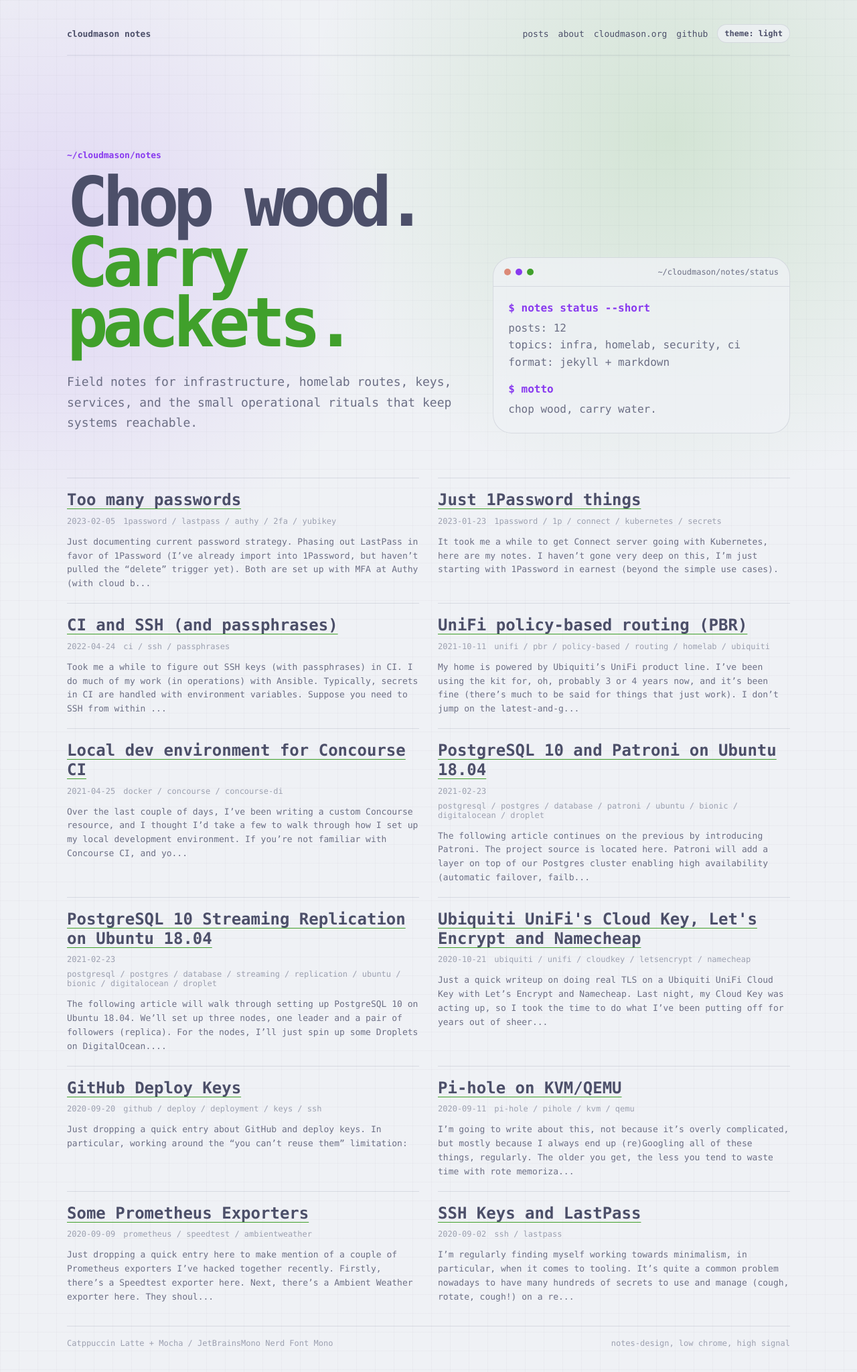
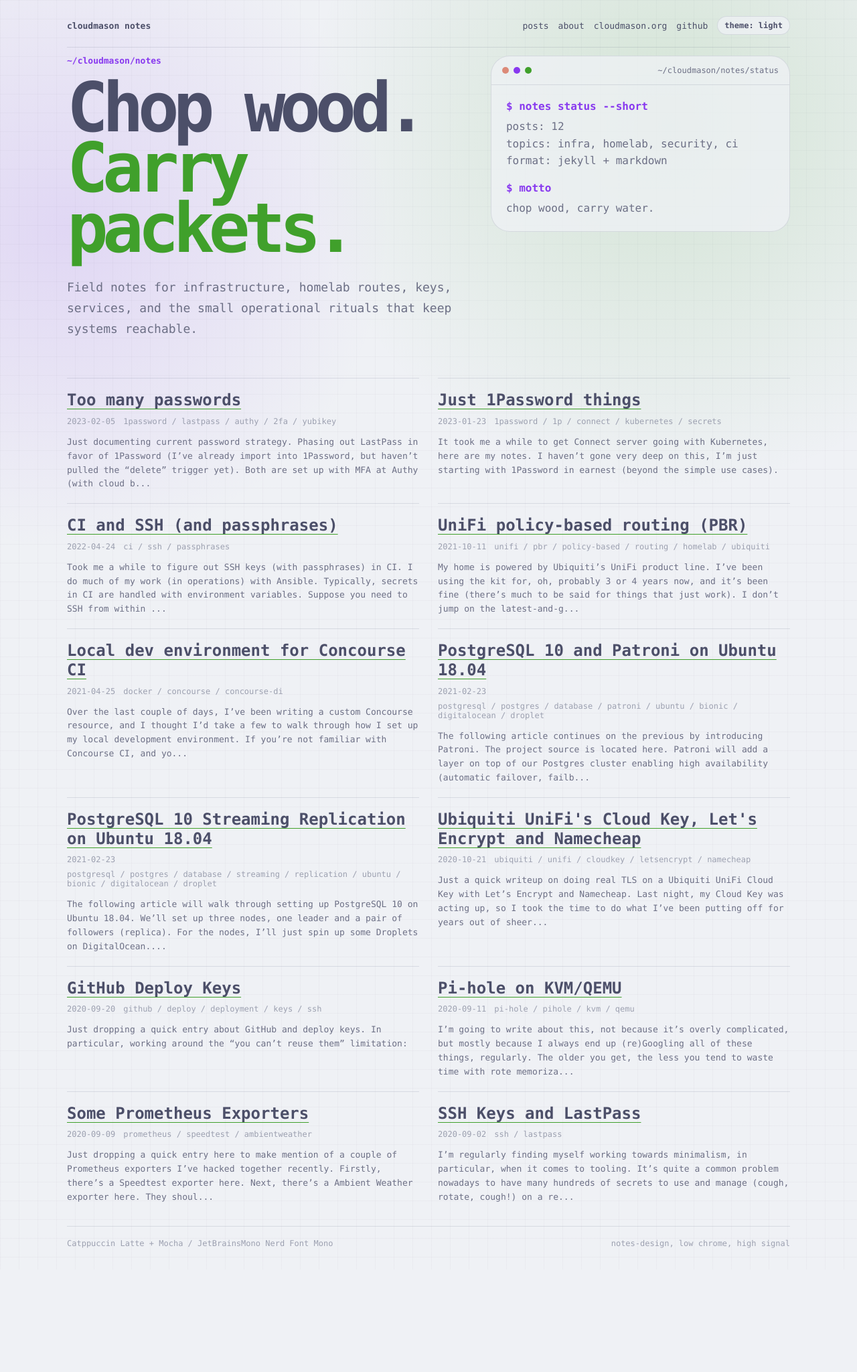
Before and after one commit to mamercad/mamercad.github.io, a Jekyll site: the page built from index.markdown, in a window 1280 px wide. Shown: the whole page at 67% size. Built offline with Jekyll 4.4.1, drawn with Linux system fonts in a browser that asks for light colours; after the commit the page ends 1895 px from its top, so only the background shows below that.

Commit message:
fix(site): reduce hero top spacing
Made-with: Cursor

```diff
--- a/assets/site.css
+++ b/assets/site.css
@@ -91,7 +91,7 @@ button:focus-visible {
 .page-shell {
   width: min(1080px, calc(100% - 40px));
   margin: 0 auto;
-  padding: 36px 0;
+  padding: 24px 0 32px;
 }
 
 .site-nav {
@@ -135,10 +135,9 @@ button:focus-visible {
 .hero {
   display: grid;
   grid-template-columns: minmax(0, 1.15fr) minmax(320px, 0.85fr);
-  gap: 36px;
-  align-items: end;
-  min-height: 68vh;
-  padding: 72px 0 48px;
+  gap: 28px;
+  align-items: start;
+  padding: 12px 0 40px;
 }
 
 .eyebrow {
```
